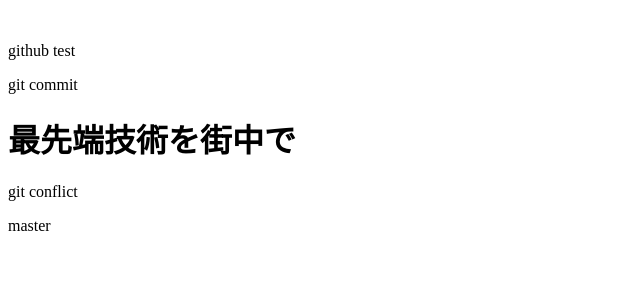
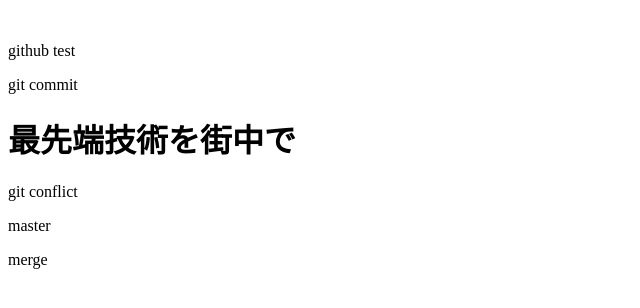
Before and after one commit to ke1ta6u/git_test, a plain HTML site: page index.html in a window 1280 px wide. Shown: the full height of the page, 0-640 px from the left. Drawn offline with Linux system fonts and the light colour scheme.

Commit message:
Update index.html

```diff
--- a/index.html
+++ b/index.html
@@ -6,3 +6,4 @@
 </head>
 <p>git conflict</p>
 <p>master</p>
+<p>merge</P>
```
